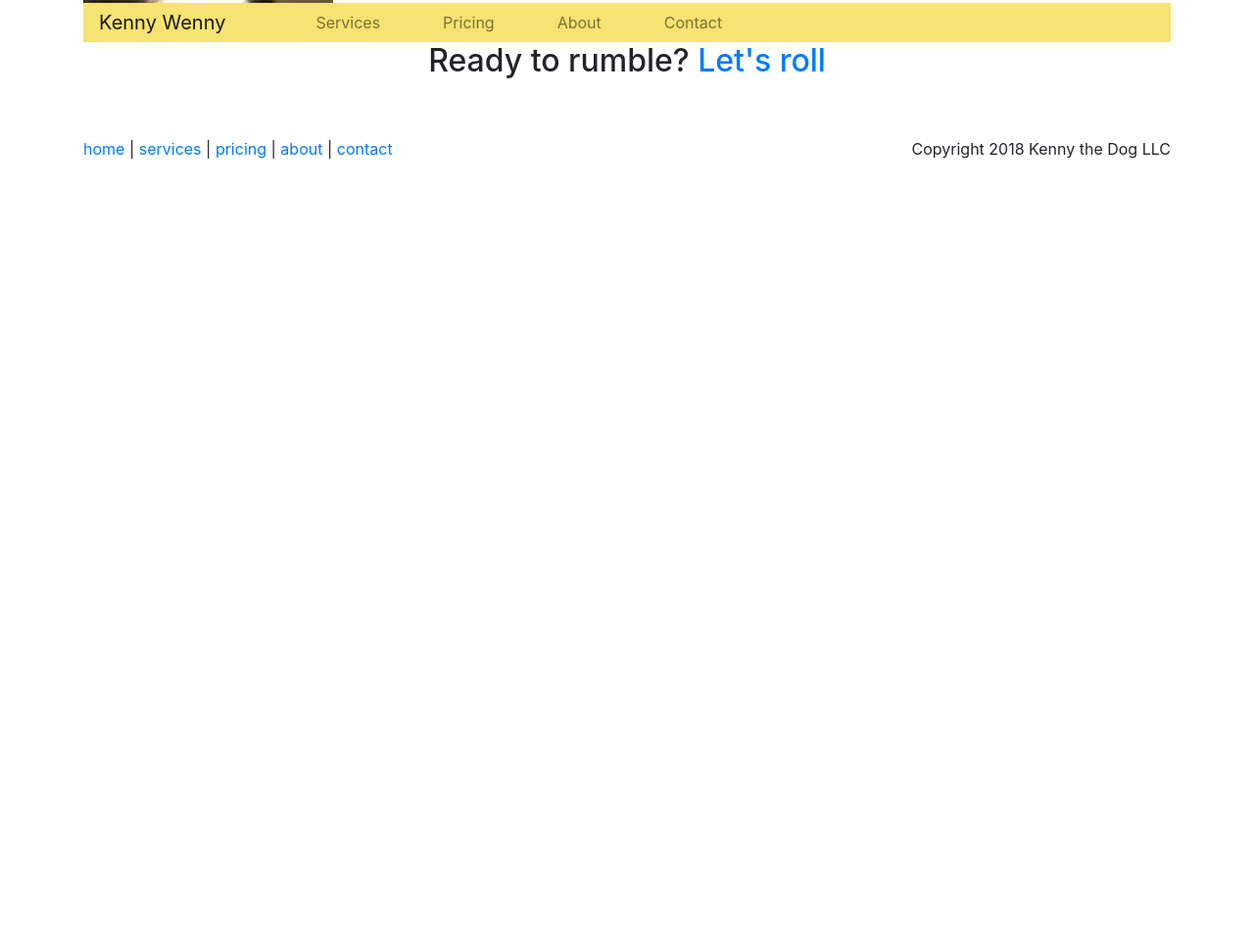
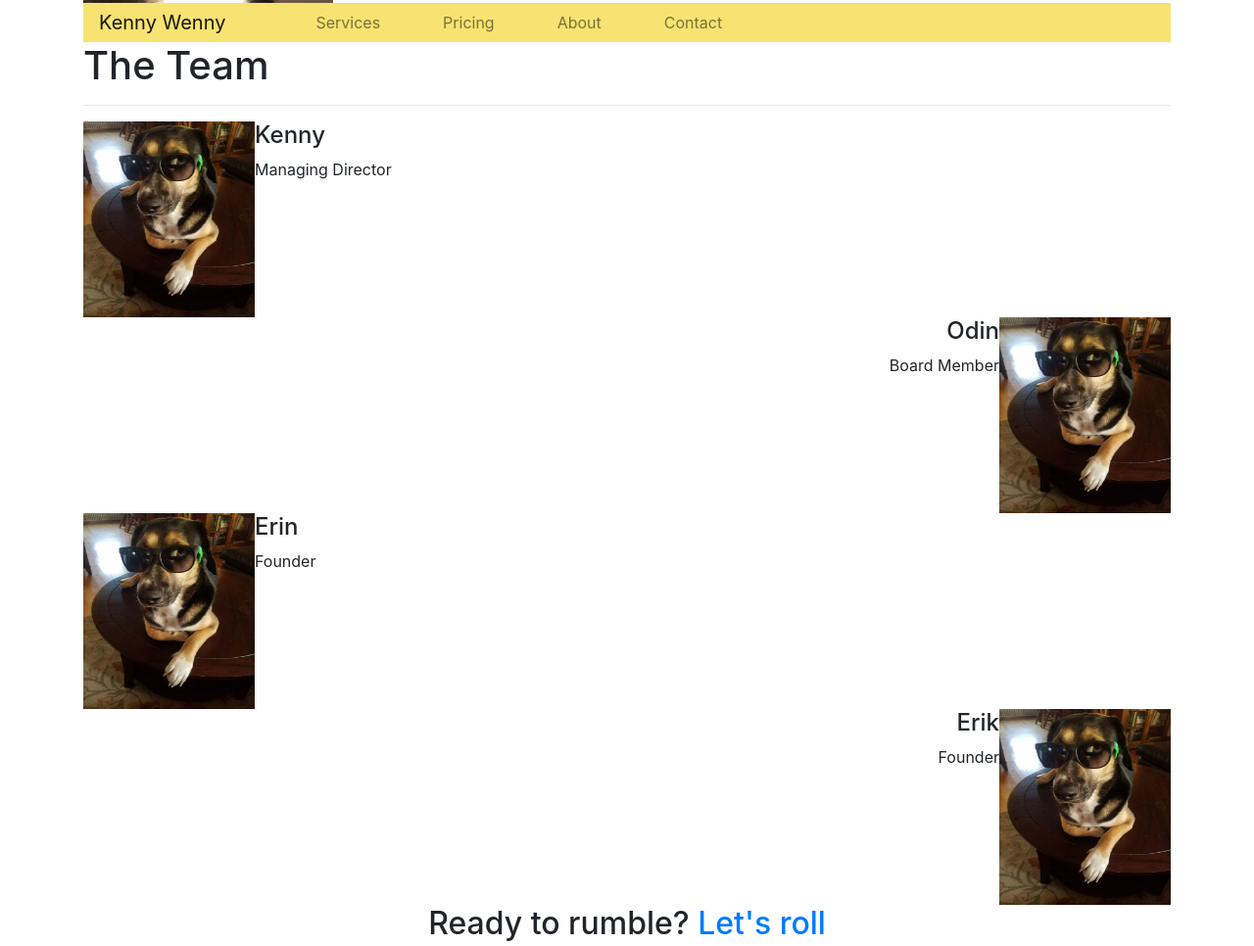
Before and after one commit to subatis/project0, a plain HTML site: page about.html in a window 1280 px wide. Shown: the part 227-1193 px from the top of the page at 98% size. Before the commit the page ends 800 px from the top, so only its background shows below. Drawn offline with nearby package versions, Linux system fonts and the light colour scheme.

Commit message:
about rough draft, small edits to contact page

```diff
--- a/about.html
+++ b/about.html
@@ -45,7 +45,79 @@
       </div>
       <!--Header END-->
 
-      <!--CONTENT GOES HERE-->
+      <!-- Title -->
+      <div class="row">
+        <div class="col-12">
+          <h1>The Team</h1>
+          <hr>
+        </div>
+      </div>
+
+      <!-- Bios BEGIN -->
+      <div class="row">
+        <div class="col-12">
+          <div class="media">
+            <div class="media-left">
+              <a href="#">
+                <img class="media-object" src="images/kenny_sunglasses.jpg" alt="Kenny">
+              </a>
+            </div>
+            <div class="media-body">
+              <h4 class="media-heading">Kenny</h4>
+              Managing Director
+            </div>
+          </div>
+        </div>
+      </div>
+
+      <div class="row">
+        <div class="col-12">
+          <div class="media">
+            <div class="media-body text-right">
+              <h4 class="media-heading">Odin</h4>
+              Board Member
+            </div>
+            <div class="media-right">
+              <a href="#">
+                <img class="media-object" src="images/kenny_sunglasses.jpg" alt="Kenny">
+              </a>
+            </div>
+          </div>
+        </div>
+      </div>
+
+      <div class="row">
+        <div class="col-12">
+          <div class="media">
+            <div class="media-left">
+              <a href="#">
+                <img class="media-object" src="images/kenny_sunglasses.jpg" alt="Kenny">
+              </a>
+            </div>
+            <div class="media-body">
+              <h4 class="media-heading">Erin</h4>
+              Founder
+            </div>
+          </div>
+        </div>
+      </div>
+
+      <div class="row">
+        <div class="col-12">
+          <div class="media">
+            <div class="media-body text-right">
+              <h4 class="media-heading">Erik</h4>
+              Founder
+            </div>
+            <div class="media-right">
+              <a href="#">
+                <img class="media-object" src="images/kenny_sunglasses.jpg" alt="Kenny">
+              </a>
+            </div>
+          </div>
+        </div>
+      </div>
+      <!-- Bios END -->
 
       <!--Call to action-->
       <div class="row">
--- a/styles.css
+++ b/styles.css
@@ -34,3 +34,11 @@
     width: 241px;
     height: 200px;
 }
+
+/* Bios */
+
+.media-object
+{
+    width: 175px;
+    height: 200px;
+}
```
Also changed, not shown: contact.html (+10 -1 lines).
